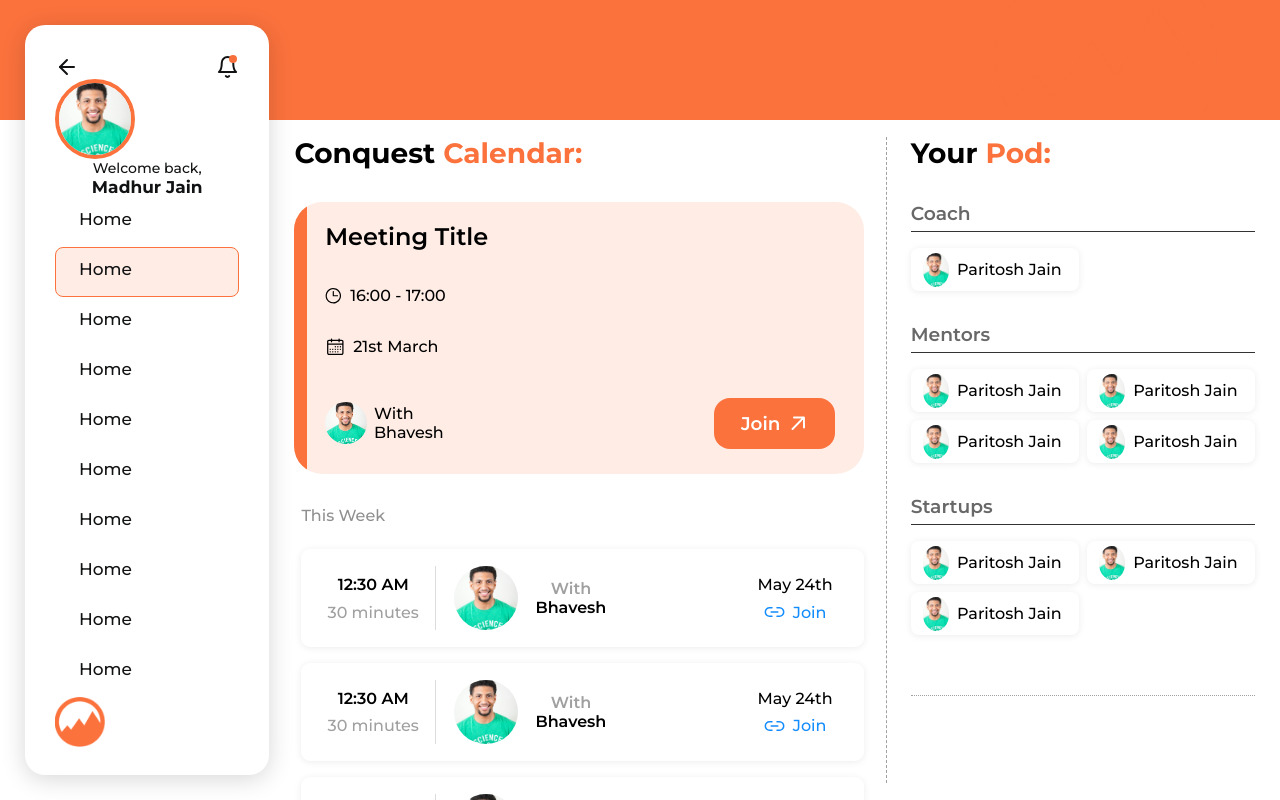
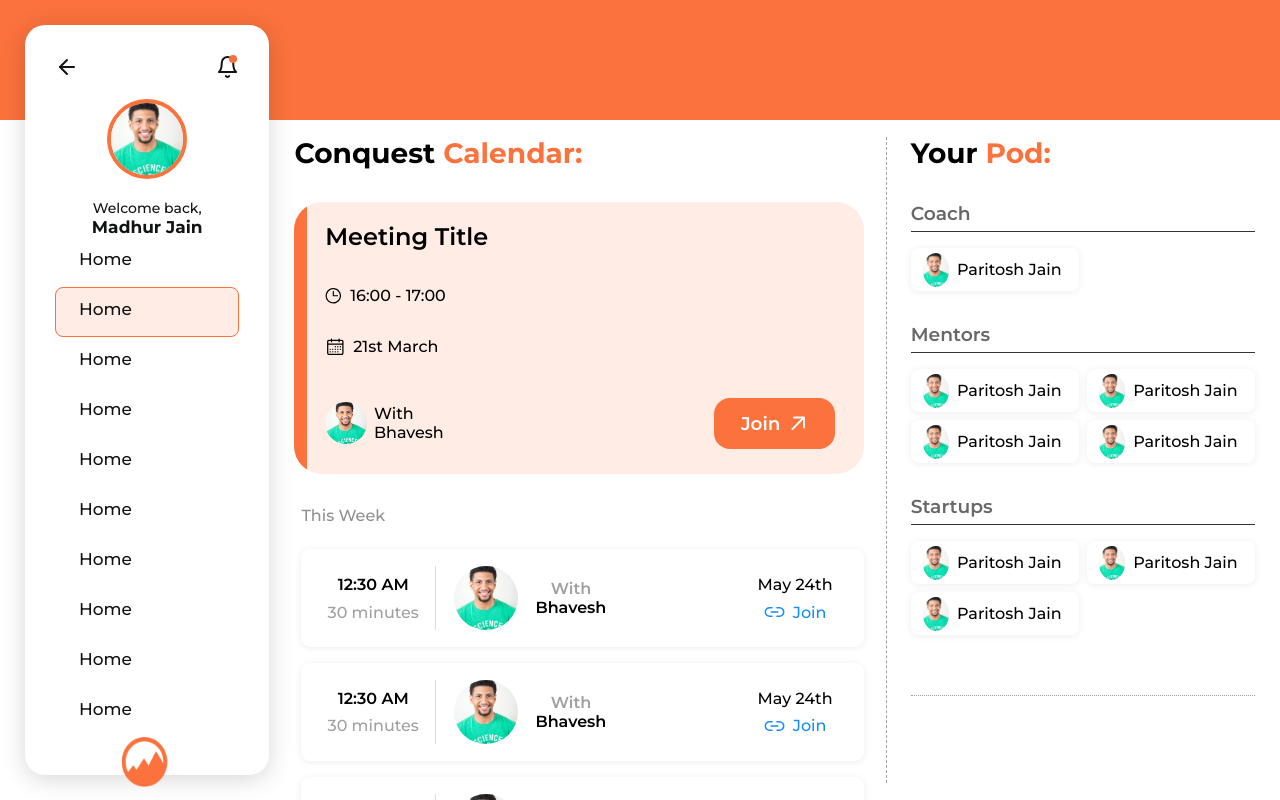
Before and after one commit to dvm-bitspilani/cel-conquest-2024, a React (Vite) app: page /dashboard in a window 1280 px wide. Built offline with nearby package versions, Linux system fonts and the light colour scheme.

Commit message:
style: complete layout of sidebar

```diff
--- a/src/components/Dashboard/Sidebar/Sidebar.jsx
+++ b/src/components/Dashboard/Sidebar/Sidebar.jsx
@@ -35,7 +35,9 @@ const Sidebar = () => {
         <Button text="Home"></Button>
         <Button text="Home"></Button>
       </div>
-      <img height={50} src={dashboard_mountain_circle} />
+      <div className={styles.conquestLogo}>
+        <img height={50} width={50} src={dashboard_mountain_circle} />
+      </div>
     </div>
   );
 };
--- a/src/components/Dashboard/Sidebar/sidebar.module.scss
+++ b/src/components/Dashboard/Sidebar/sidebar.module.scss
@@ -5,8 +5,16 @@
   border-radius: 20px;
   background: #fff;
   box-shadow: 0px 4px 24px 0px rgba(0, 0, 0, 0.16);
+  display: flex;
+  flex-direction: column;
+  justify-content: space-between;
+  align-items: stretch;
   .profileSection {
+    display: flex;
+    flex-direction: column;
+    align-items: center;
     .profileAvatar {
+      margin: 20px 0px;
       height: 80px;
       width: 80px;
       border-radius: 50%;
@@ -48,4 +56,9 @@
     display: flex;
     flex-direction: column;
   }
+  .conquestLogo{
+    display: flex;
+    justify-content: center;
+    align-items: center;
+  }
 }
```
